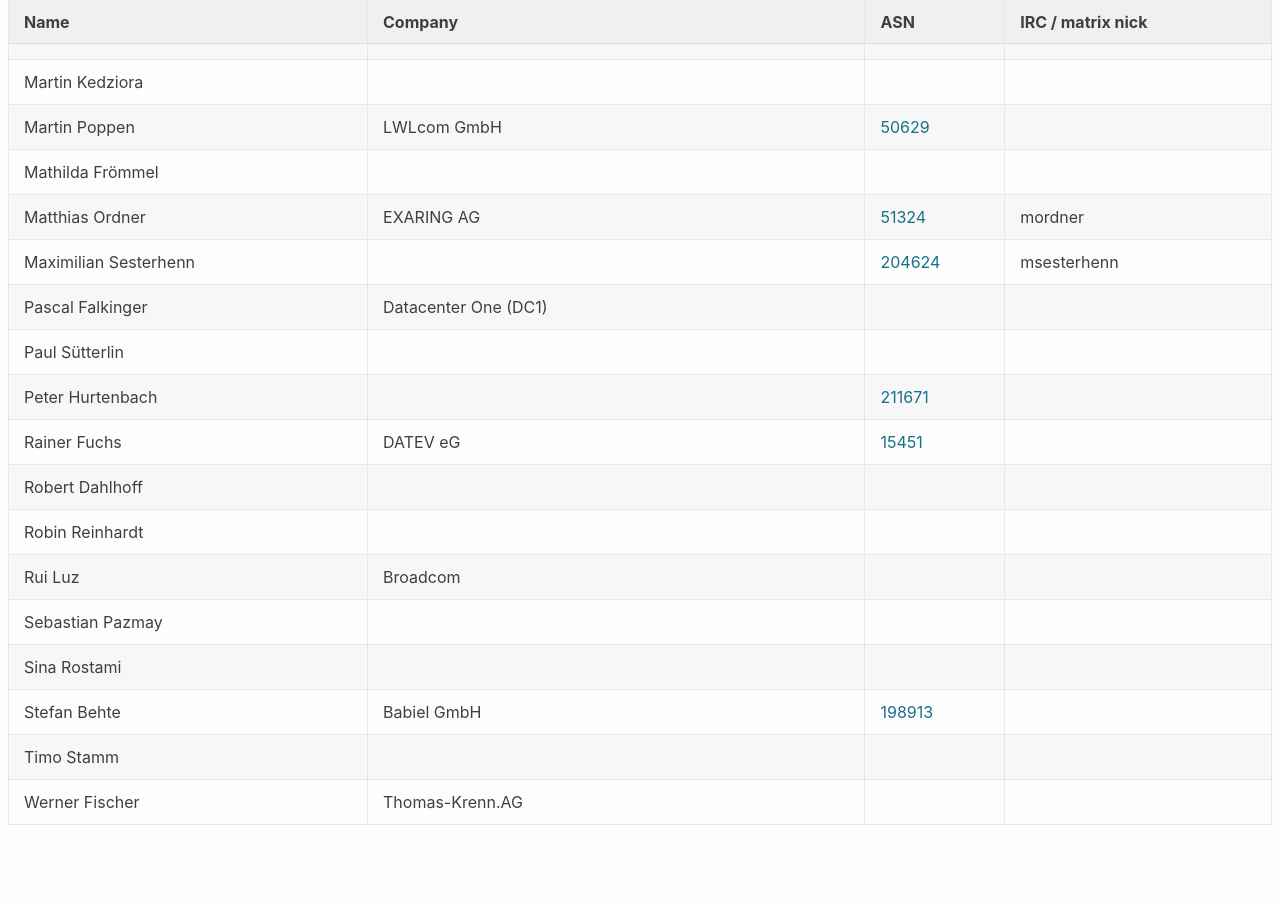
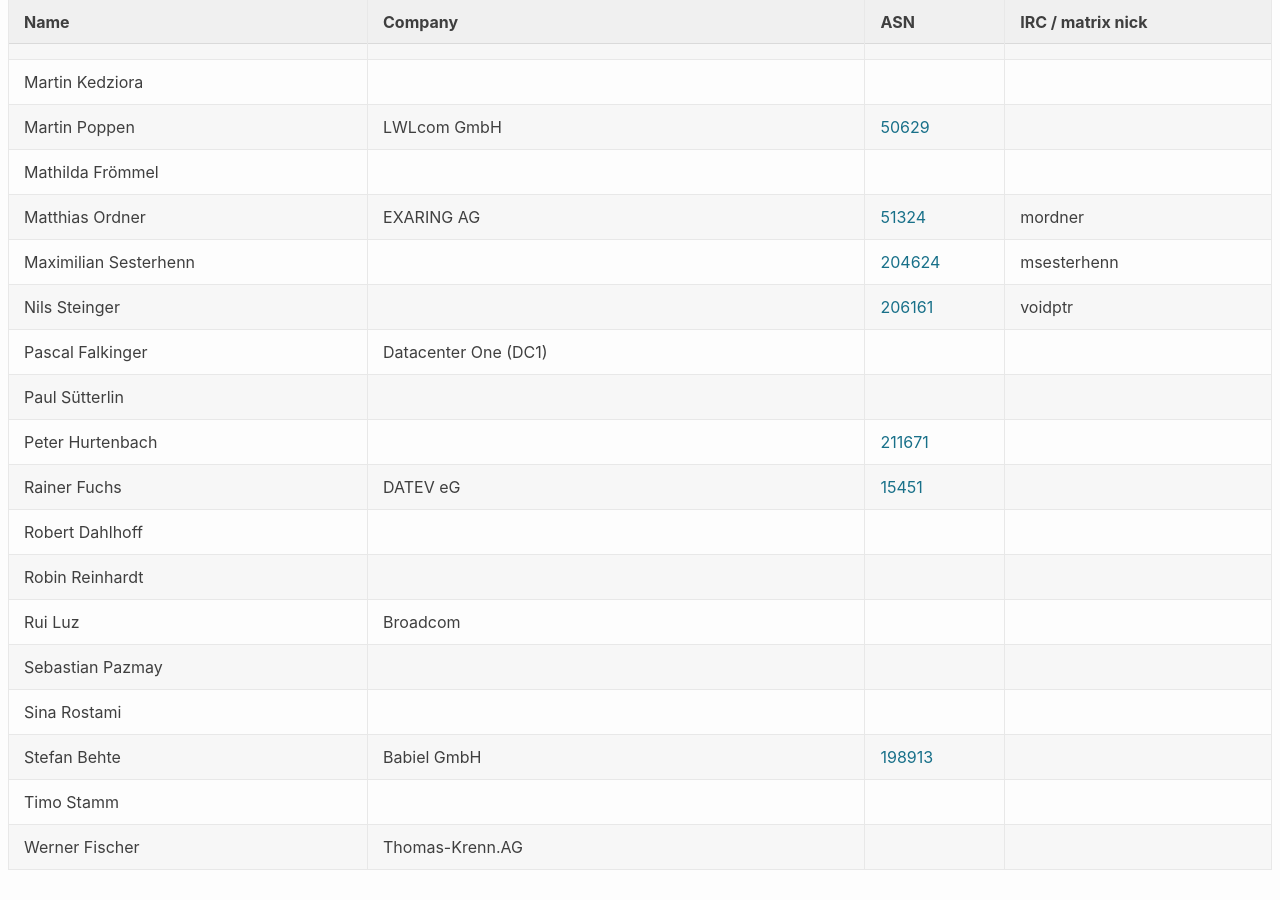
Before and after one commit to denog/pretix-attendeelist, a Jekyll site: the page built from denog16/index.markdown, in a window 1280 px wide and 900 px high, scrolled down 17432 px. Built offline with Jekyll 4.4.1, drawn with Linux system fonts in a browser that asks for light colours; before the commit the page ends 18287 px from its top, so only the background shows below that.

Commit message:
Latest data: Mon Oct 14 10:48:16 UTC 2024

```diff
--- a/_data/attendees_denog16_online.json
+++ b/_data/attendees_denog16_online.json
@@ -198,6 +198,12 @@
     "asn": "204624"
   },
   {
+    "name": "Nils Steinger",
+    "company": null,
+    "irc": "voidptr",
+    "asn": "206161"
+  },
+  {
     "name": "Pascal Falkinger",
     "company": "Datacenter One (DC1)",
     "irc": null,
```
